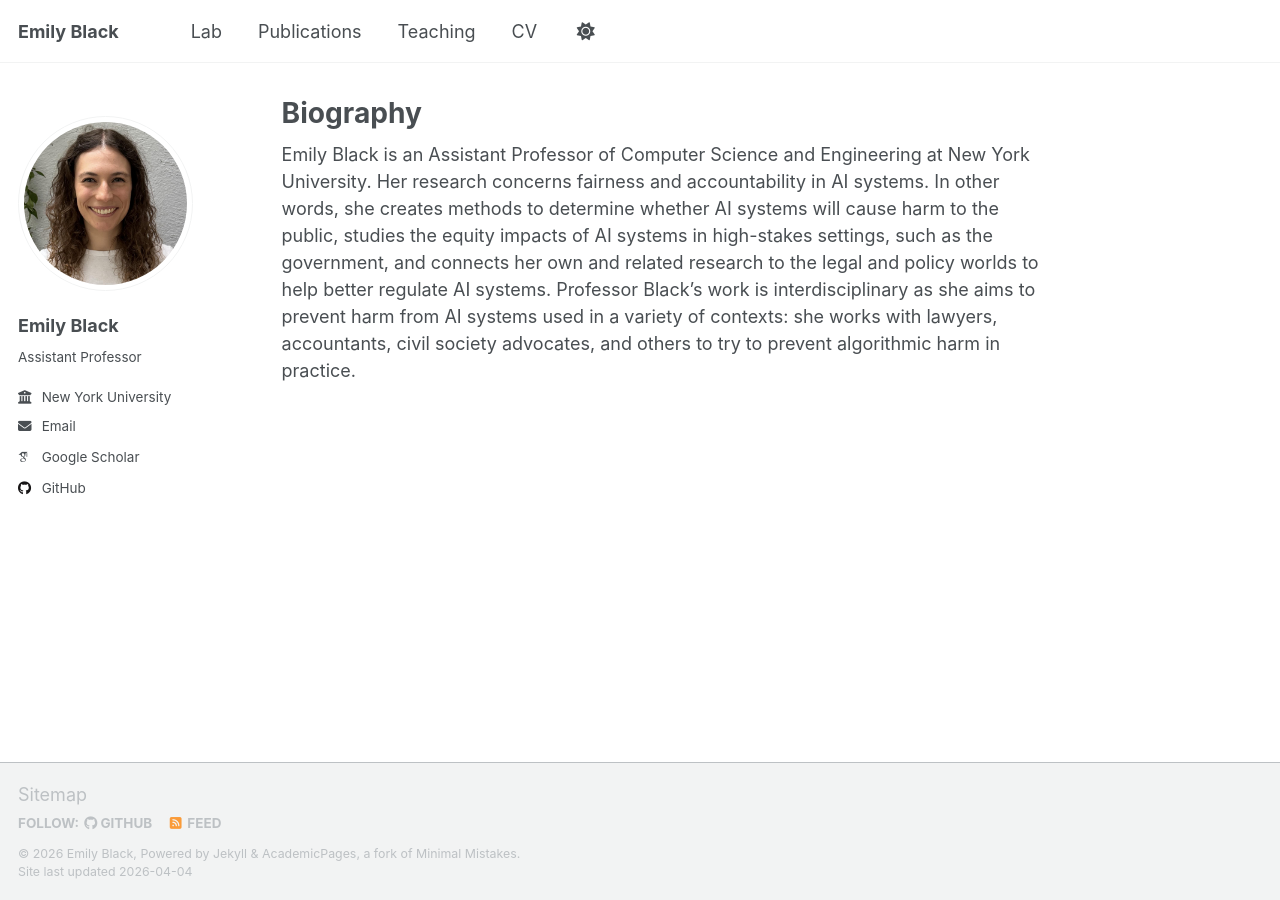
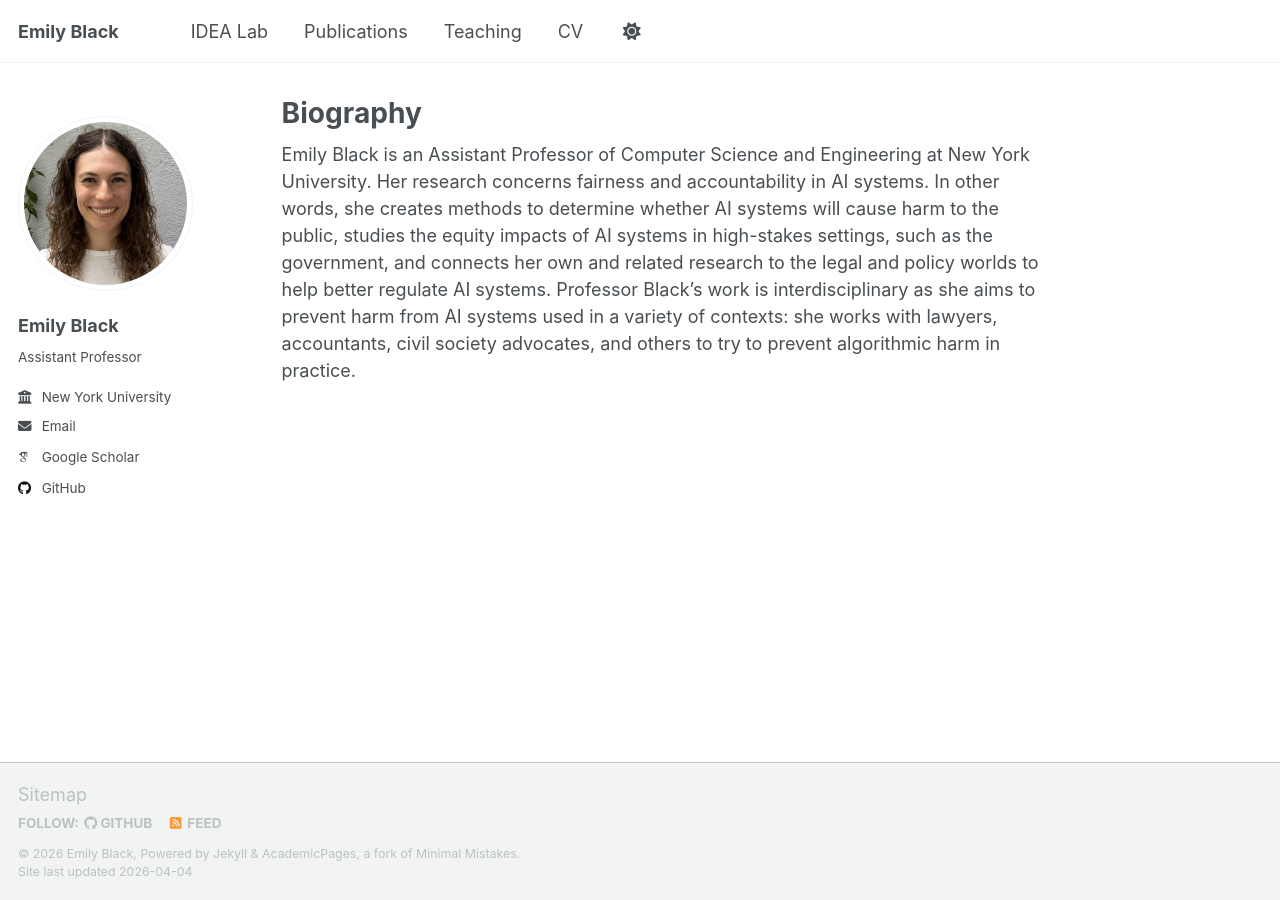
Before and after one commit to emblack/emblack.github.io, a Jekyll site: the page built from _pages/about.md, in a window 1280 px wide. Built offline with Jekyll 4.4.1, drawn with Linux system fonts in a browser that asks for light colours; some web fonts are replaced; a script that is not in the unit is left out.

Commit message:
Rename 'Lab' to 'IDEA Lab' in navigation

```diff
--- a/_data/navigation.yml
+++ b/_data/navigation.yml
@@ -8,7 +8,7 @@
 #      Markdown formatted page while the second is generated using JSON.
 
 main:
-  - title: "Lab"
+  - title: "IDEA Lab"
     url: /lab/
 
   - title: "Publications"
```
